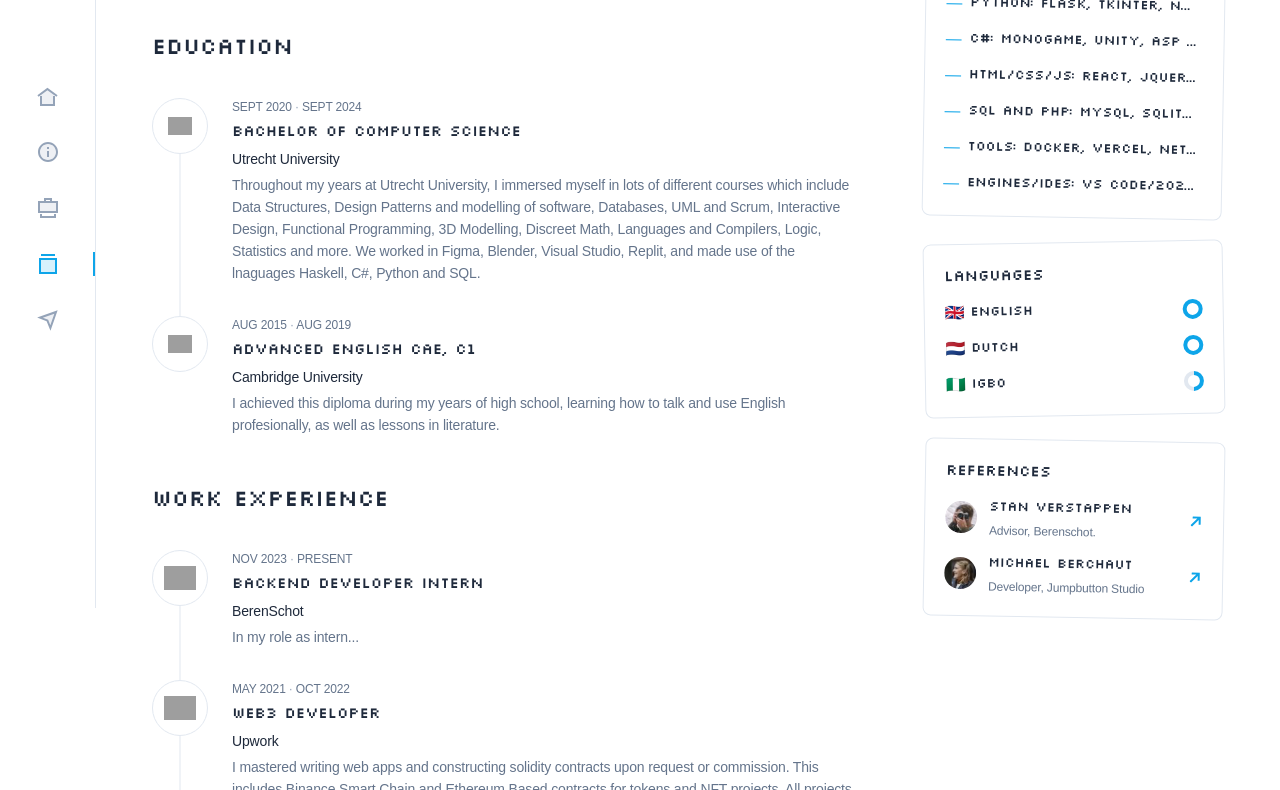
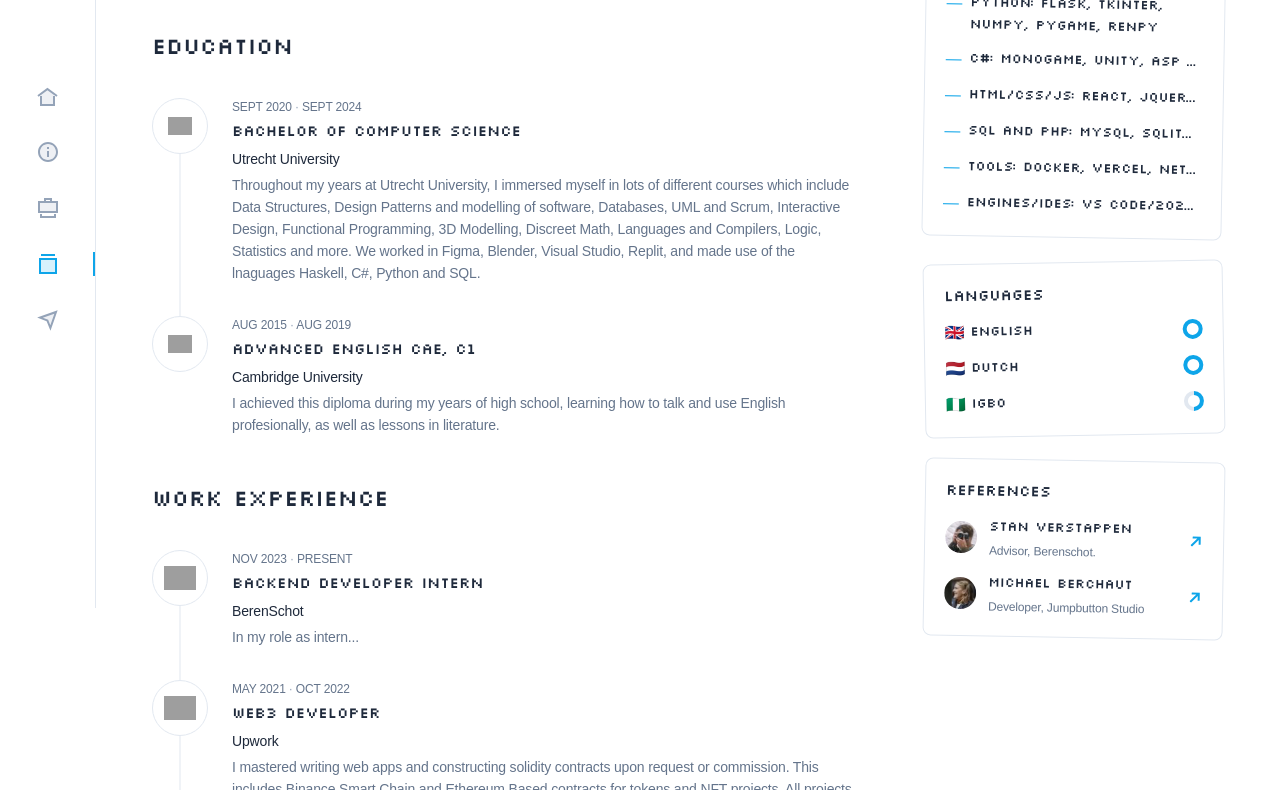
Before and after one commit to sullyjs/portfoliosite, a website: page resume.html in a window 1280 px wide. Shown: the part 192-982 px from the top of the page. Drawn offline with Linux system fonts and the light colour scheme; grey boxes are pictures that could not be loaded; a web font is replaced by a local one.

Commit message:
Update resume.html

```diff
--- a/resume.html
+++ b/resume.html
@@ -328,7 +328,7 @@
                                     <ul class="space-y-3">
                                         <li class="flex justify-between items-center">
                                             <div class="grow inline-flex mr-1 truncate">
-                                                <span class="text-sky-500 mr-2">—</span> <a class="font-aspekta font-[650] text-sm truncate">Python: Flask, Tkinter, Numpy, Pygame, RenPy</a>
+                                                <span class="text-sky-500 mr-2">—</span> <a class="font-aspekta font-[650] text-sm truncate">Python: Flask, Tkinter, <br>Numpy, Pygame, RenPy</a>
                                             </div>
                                         </li>
                                         <li class="flex justify-between items-center">
```
